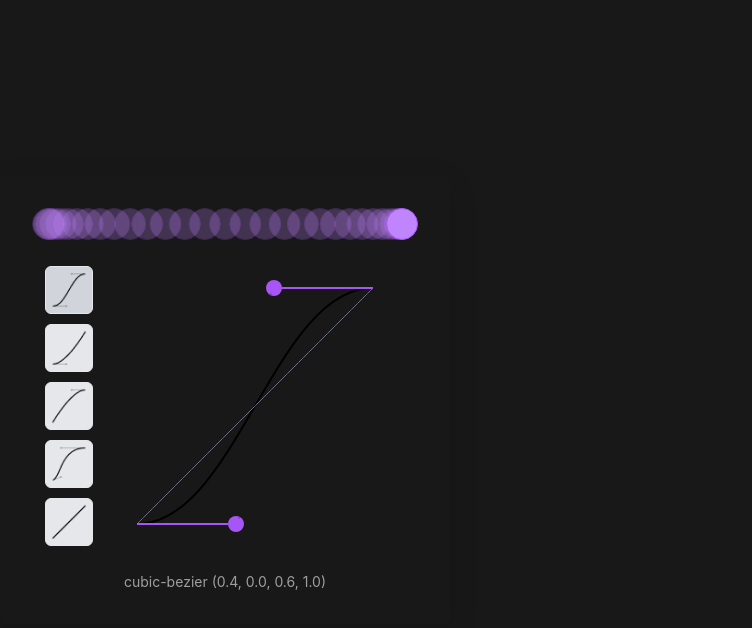
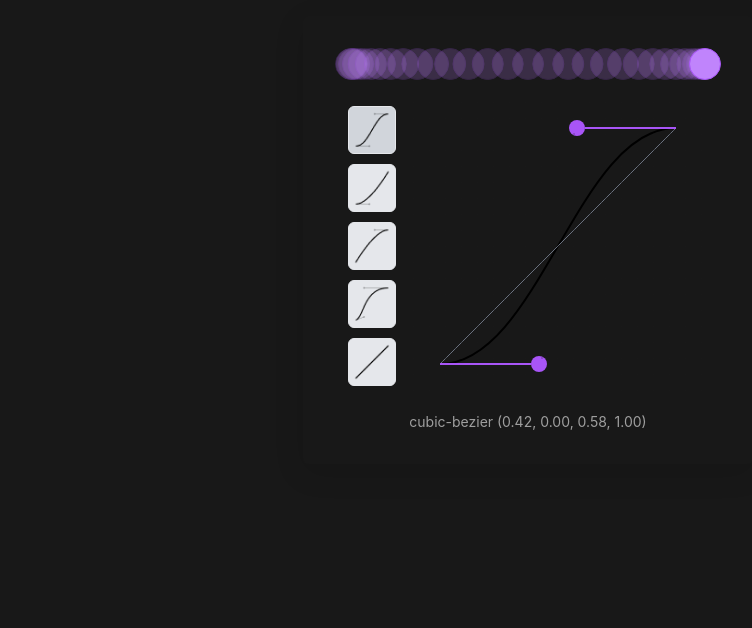
Before and after one commit to bryanmpak/easing-tool, a Vue app: page / in a window 1280 px wide. Shown: the top 628 px of the page, without its empty margins (112-864 px from the left). Built offline with nearby package versions, Linux system fonts and the light colour scheme.

Commit message:
easingviz, animate logic change to requestAnimationFrame

```diff
--- a/src/App.vue
+++ b/src/App.vue
@@ -17,7 +17,7 @@ export default {
     const currentPreset = ref(defaultPreset)
     const currentValue = ref(defaultPresetValue)
 
-    const roundedCurrentValues = computed(() => currentValue.value.map((val) => val.toFixed(1)))
+    const roundedCurrentValues = computed(() => currentValue.value.map((val) => val.toFixed(2)))
 
     watch(currentPreset, (newPreset) => {
       currentValue.value = newPreset.value
--- a/src/assets/main.css
+++ b/src/assets/main.css
@@ -2,37 +2,3 @@
 @tailwind base;
 @tailwind components;
 @tailwind utilities;
-
-#app {
-  max-width: 1280px;
-  margin: 0 auto;
-  padding: 2rem;
-
-  font-weight: normal;
-}
-
-a,
-.green {
-  text-decoration: none;
-  color: hsla(160, 100%, 37%, 1);
-  transition: 0.4s;
-}
-
-@media (hover: hover) {
-  a:hover {
-    background-color: hsla(160, 100%, 37%, 0.2);
-  }
-}
-
-@media (min-width: 1024px) {
-  body {
-    display: flex;
-    place-items: center;
-  }
-
-  #app {
-    display: grid;
-    grid-template-columns: 1fr 1fr;
-    padding: 0 2rem;
-  }
-}
--- a/src/components/EasingEditor.vue
+++ b/src/components/EasingEditor.vue
@@ -4,7 +4,6 @@ import BezierCurve from './BezierCurve.vue'
 import CurveHandle from './CurveHandle.vue'
 import { PADDING } from '@/utils/constants'
 import type { PropType } from 'vue'
-import type { BezierCurveValues } from '@/utils/typings'
 
 export default defineComponent({
   name: 'EasingEditor',
--- a/src/components/EasingVisualizer.vue
+++ b/src/components/EasingVisualizer.vue
@@ -1,7 +1,7 @@
 <script lang="ts">
 import { defineComponent, ref, computed, onMounted, watch, onUnmounted, watchEffect } from 'vue'
 import { bezier } from '@/utils/bezier-easing'
-import { FPS, OPACITY, TIME_ELAPSED } from '@/utils/constants'
+import { ANIMATION_FRAMES, OPACITY, ANIMATION_DURATION } from '@/utils/constants'
 import type { BezierCurveTuple } from '@/utils/typings'
 
 export default defineComponent({
@@ -13,13 +13,15 @@ export default defineComponent({
     }
   },
   setup(props) {
-    const clampedFps = Math.min(FPS, 60)
+    const frames = ANIMATION_FRAMES
     const elapsedOpacity = OPACITY
-    const animationTiming = TIME_ELAPSED
+    const animationDuration = ANIMATION_DURATION
 
     const isPlaying = ref(false)
     const containerRef = ref(null)
     const containerWidth = ref(0)
+    const activeStepIndex = ref(0)
+    let animationFrameId: number | undefined
 
     const easingFunction = computed(() => bezier(...(props.value as BezierCurveTuple)))
 
@@ -31,42 +33,50 @@ export default defineComponent({
       return steps
     }
 
-    const steps = computed(() => getSteps(easingFunction.value, clampedFps))
+    const steps = computed(() => getSteps(easingFunction.value, frames))
 
-    const activeStepIndex = ref(steps.value.length - 1)
+    const startAnimation = () => {
+      let startTime: number | undefined
+
+      const runAnimation = (timestamp: number) => {
+        if (startTime === undefined) startTime = timestamp
+        const elapsedTime = timestamp - startTime
+        const progress = elapsedTime / animationDuration
+        const currentStep = Math.min(progress * (steps.value.length - 1), steps.value.length - 1)
+        activeStepIndex.value = Math.floor(currentStep)
+
+        if (progress < 1) {
+          animationFrameId = requestAnimationFrame(runAnimation)
+        } else {
+          isPlaying.value = false
+        }
+      }
+
+      isPlaying.value = true
+      animationFrameId = requestAnimationFrame(runAnimation)
+    }
 
     watch(
       () => props.value,
       () => {
+        if (animationFrameId !== undefined) {
+          cancelAnimationFrame(animationFrameId)
+        }
         activeStepIndex.value = 0
+        startAnimation()
       }
     )
-
-    let intervalId: number | undefined
-
-    watchEffect(() => {
-      if (isPlaying.value) {
-        intervalId = window.setInterval(() => {
-          if (activeStepIndex.value < steps.value.length - 1) {
-            activeStepIndex.value += 1
-          } else {
-            isPlaying.value = false
-          }
-        }, animationTiming / clampedFps)
-      }
-    })
 
     onMounted(() => {
       if (containerRef.value) {
         containerWidth.value = (containerRef.value as HTMLElement).offsetWidth
       }
-      activeStepIndex.value = 0
-      isPlaying.value = true
+      startAnimation()
     })
 
     onUnmounted(() => {
-      if (intervalId !== undefined) {
-        clearInterval(intervalId)
+      if (animationFrameId !== undefined) {
+        cancelAnimationFrame(animationFrameId)
       }
     })
 
--- a/src/utils/constants.ts
+++ b/src/utils/constants.ts
@@ -1,7 +1,6 @@
 export const DEFAULT_PRESET = 'ease-in-out'
-// don't need much more than 30..
-export const FPS = 30
-export const OPACITY = 0.25
-export const PADDING = 32
-export const TIME_ELAPSED = 1000
-export const RADIUS = 8
+export const OPACITY = 0.2 // opacity for visualizer circles
+export const PADDING = 32 // svg padding
+export const ANIMATION_FRAMES = 30 // no of circles in visualizer
+export const ANIMATION_DURATION = 1000 // ms for animation
+export const RADIUS = 8 // handle radius
```
